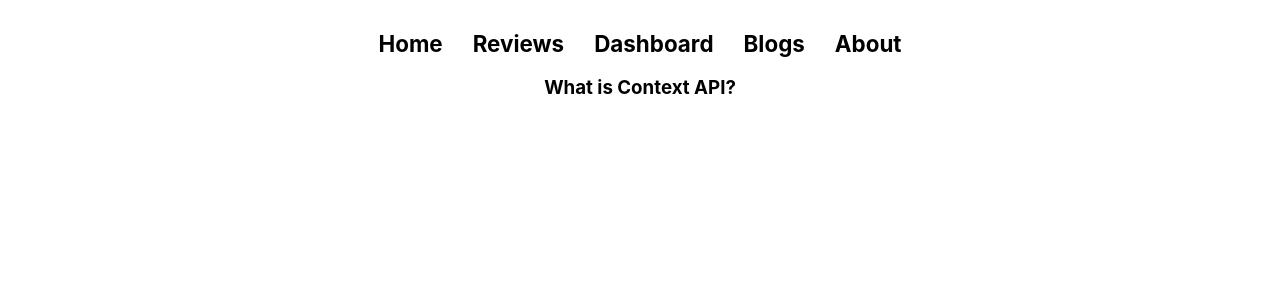
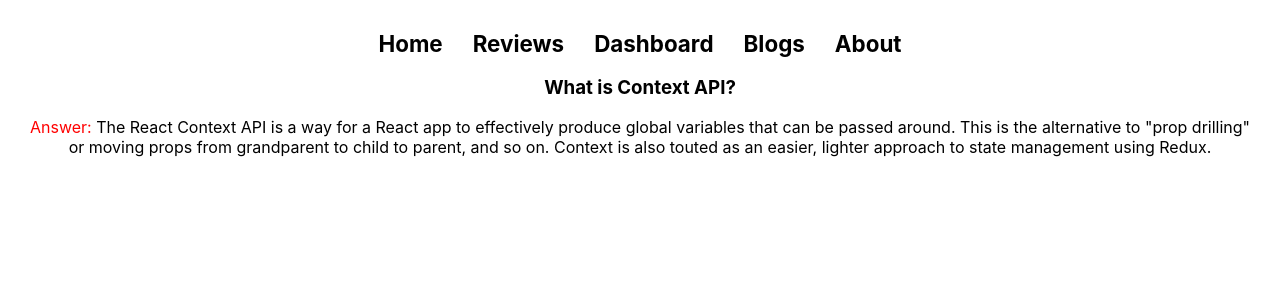
Before and after one commit to Shourov98hassan/t-shirt-lover, a React (Create React App) app: page /blogs in a window 1280 px wide. Shown: the top 300 px of the page. Built offline with nearby package versions, Linux system fonts and the light colour scheme.

Commit message:
first question answer

```diff
--- a/src/components/Blogs/Blogs.js
+++ b/src/components/Blogs/Blogs.js
@@ -4,6 +4,9 @@ const Blogs = () => {
     return (
         <div>
            <h3>What is Context API?</h3>
+           <p><span style={{color:'red'}} >Answer:</span> The React Context API is a way for a React app to effectively produce global variables that can be passed around. This is the alternative to "prop drilling" <br />
+            or moving props from grandparent to child to parent, and so on. Context is also touted as an easier, lighter approach to state management using Redux.</p>
+
         </div>
     );
 };
```
